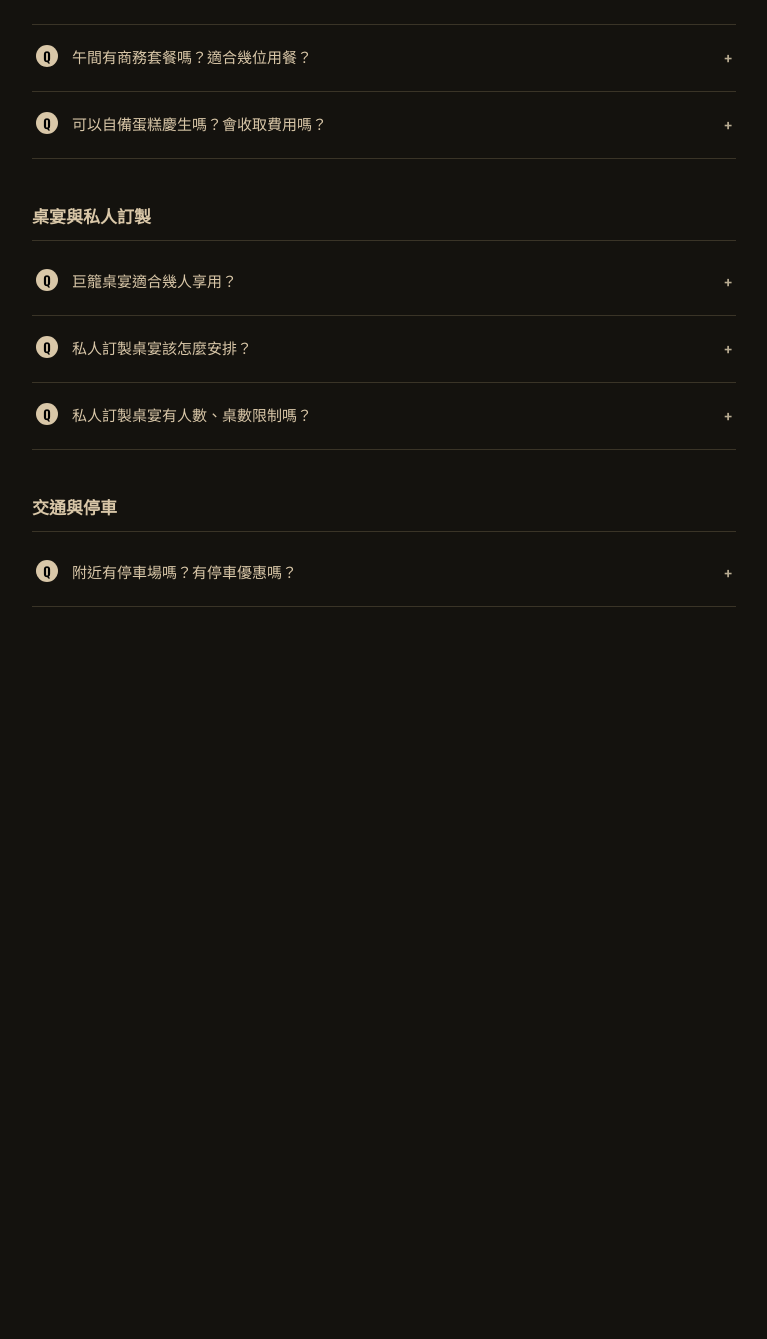
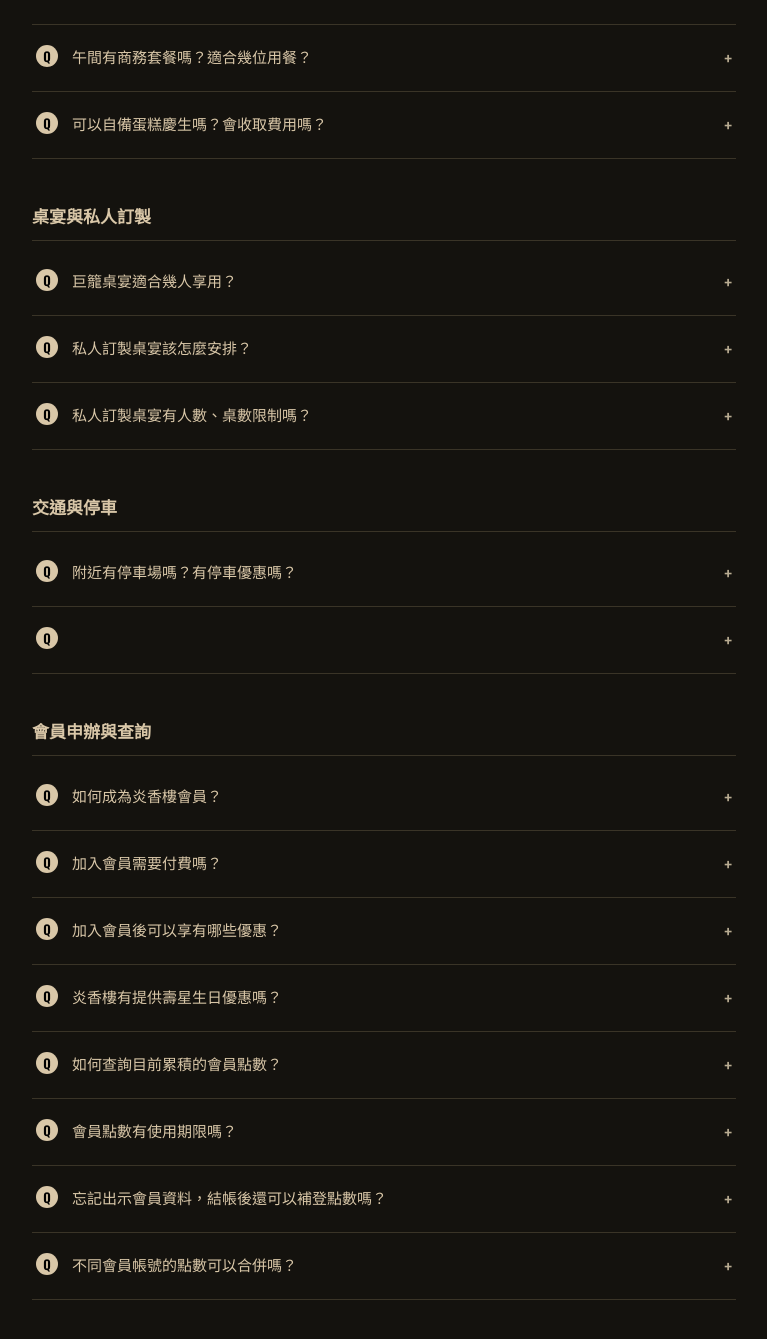
Before and after one commit to yanxianglou/yanxianglou.github.io, a Jekyll site: the page built from faq.html, in a window 1280 px wide and 1400 px high, scrolled down 951 px. Shown: the top 1339 px of the window, without its empty margins (256-1023 px from the left). Built offline with Jekyll 4.4.1, drawn with Linux system fonts in a browser that asks for light colours; before the commit the page ends 1658 px from its top, so only the background shows below that; some of the changed lines change nothing that is shown.

Commit message:
Update 常見問題頁（完整版） “faq”

```diff
--- a/_data/faq.yml
+++ b/_data/faq.yml
@@ -43,3 +43,23 @@
     questions:
       - question: 附近有停車場嗎？有停車優惠嗎？
         answer: 本店特約停車場為「東興立體停車場」，可享2小時停車折抵優惠，現場亦有泊車協助服務。離席前請至櫃檯填寫資料並領取停車折抵券，即可享停車優惠。
+      - {}
+  - name: 會員申辦與查詢
+    questions:
+      - question: 如何成為炎香樓會員？
+        answer: 歡迎加入炎香樓會員！您可於店內洽詢服務人員，或加入炎香樓官方 LINE 完成會員綁定。成功申辦後，即可透過 LINE
+          連結會員帳戶，隨時查詢累積點數與專屬優惠券，輕鬆掌握會員禮遇！
+      - question: 加入會員需要付費嗎？
+        answer: 申辦會員後，於門市消費滿500元即可累積1點點數。
+      - answer: 會員可依餐廳公告享有各項專屬禮遇，包括新會員禮、壽星加菜禮、會員升級禮、好友分享禮及集點兌換禮等，實際內容與適用條件以當期公告為準。
+        question: 加入會員後可以享有哪些優惠？
+      - question: 炎香樓有提供壽星生日優惠嗎？
+        answer: 申辦會員即享有當月壽星加菜禮券，建議您於訂位或用餐前先行洽詢，讓炎香樓有機會為您的生日餐敘增添一份心意。
+      - question: 如何查詢目前累積的會員點數？
+        answer: 提供註冊時使用電話，即可查詢帳戶資訊。亦可透過官方LINE 連結會員帳戶，隨時查詢累積點數與專屬優惠券，輕鬆掌握會員禮遇！
+      - question: 會員點數有使用期限嗎？
+        answer: 會員點數之有效期限依會員系統說明辦法為準，建議您定期確認點數餘額及效期，並於期限內完成兌換。
+      - question: 忘記出示會員資料，結帳後還可以補登點數嗎？
+        answer: A：可以，若您於消費時忘記出示會員，請於當日營業時間內至現場辦理補登，逾時恕不受理。為避免錯過累積點數的機會，貼心提醒您，下次用餐時別忘了先出示會員資料喔！
+      - answer: 目前會員點數尚未開放合併或轉贈，還請您見諒！建議您使用自己的會員帳號累積點數，讓每一次來炎香樓用餐的美好時光，都能累積專屬於您的會員回饋。
+        question: 不同會員帳號的點數可以合併嗎？
```
